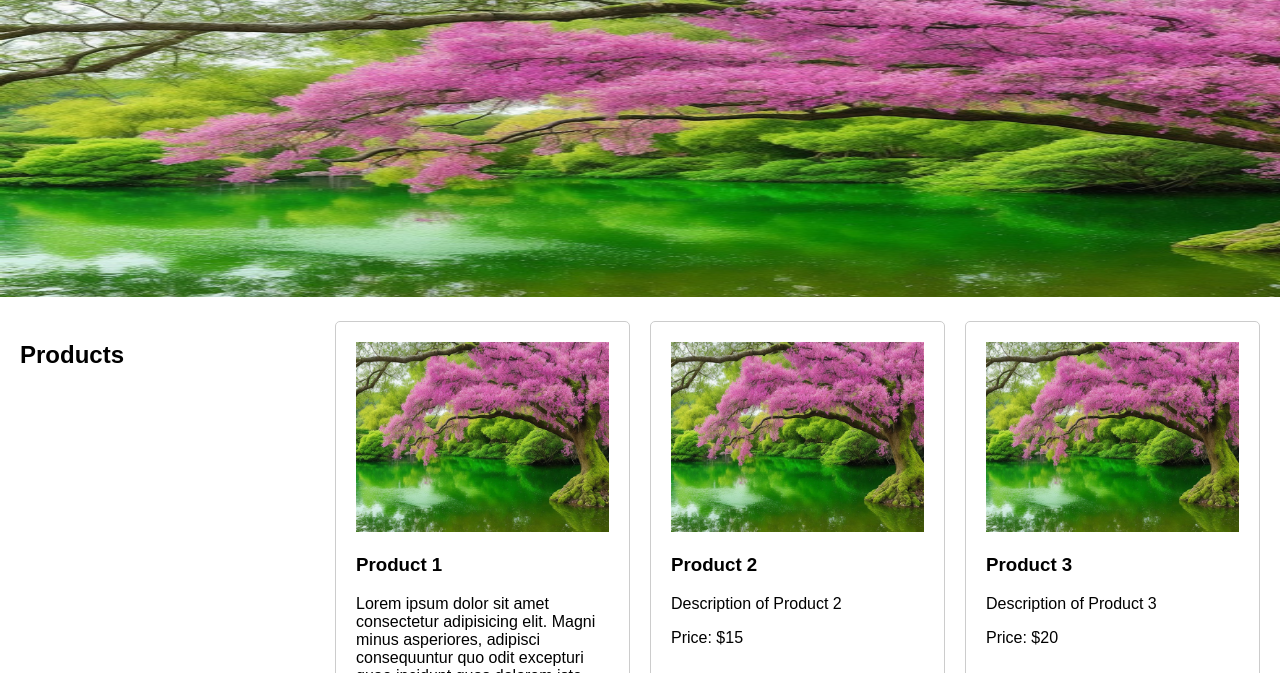
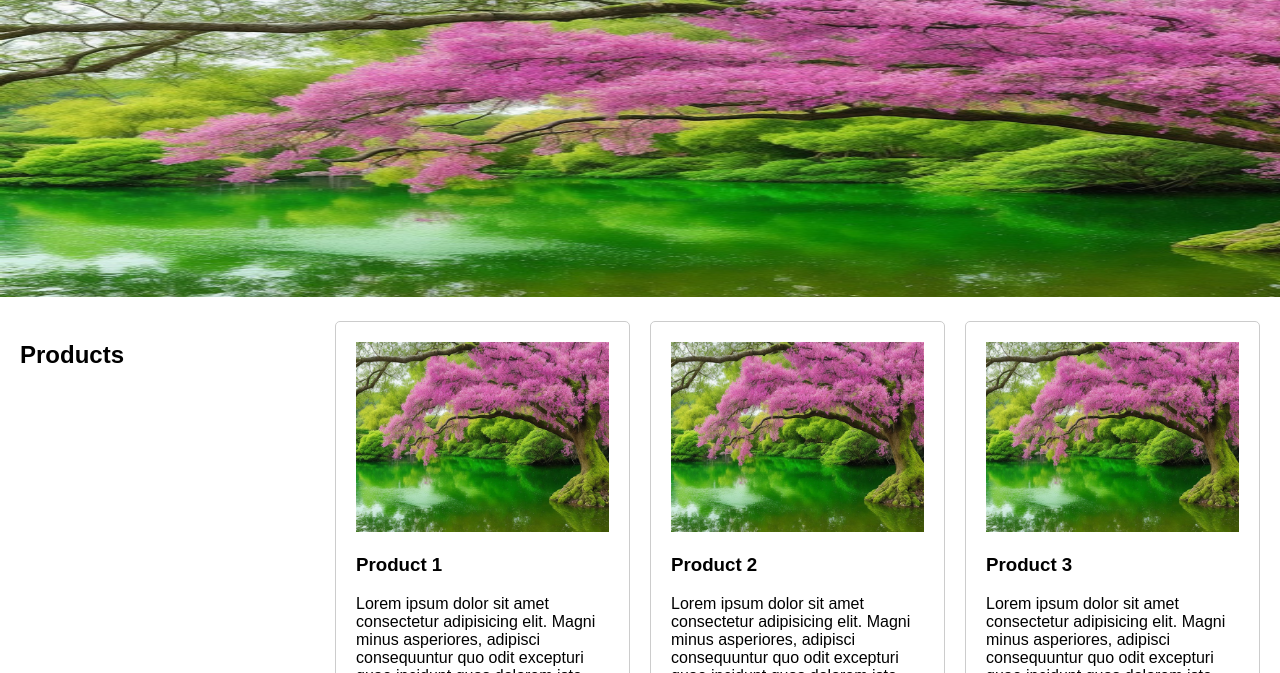
Before and after one commit to vtien035/repo, a plain HTML site: page module1.html in a window 1280 px wide. Shown: the part 127-800 px from the top of the page. Drawn offline with Linux system fonts and the light colour scheme.

Commit message:
fix module

```diff
--- a/module1.html
+++ b/module1.html
@@ -33,13 +33,17 @@
 			<div class="product">
 				<a href="#"><img src="image.jpg" alt="Product 2"></a>
 				<h3><a href="#">Product 2</a></h3>
-				<p>Description of Product 2</p>
+				<p>Lorem ipsum dolor sit amet consectetur adipisicing elit.
+				Magni minus asperiores, adipisci consequuntur quo odit excepturi quae incidunt
+				quas dolorem iste provident, nobis praesentium nulla necessitatibus error? A, modi corporis.</p>
 				<p>Price: $15</p>
 			</div>
 			<div class="product">
 				<a href="#"><img src="image.jpg" alt="Product 3"></a>
 				<h3><a href="#">Product 3</a></h3>
-				<p>Description of Product 3</p>
+				<p>Lorem ipsum dolor sit amet consectetur adipisicing elit.
+				Magni minus asperiores, adipisci consequuntur quo odit excepturi quae incidunt
+				quas dolorem iste provident, nobis praesentium nulla necessitatibus error? A, modi corporis.</p>
 				<p>Price: $20</p>
 			</div>
 		</section>
```
